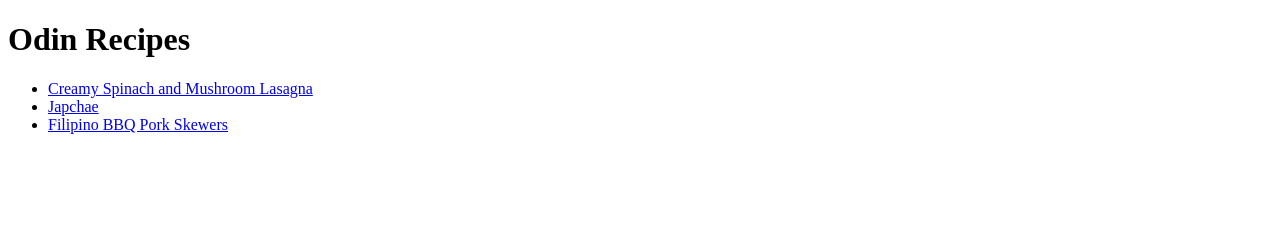
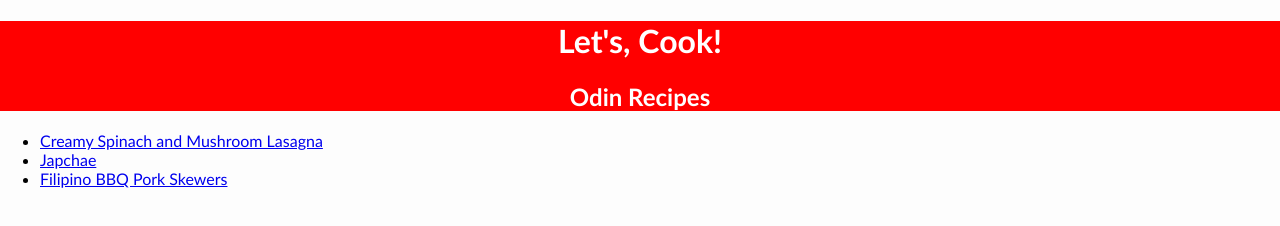
Before and after one commit to shielamarieee/odin-recipes, a plain HTML site: page index.html in a window 1280 px wide. Drawn offline with Linux system fonts and the light colour scheme.

Commit message:
create style.css and modify index.html

```diff
--- a/index.html
+++ b/index.html
@@ -3,9 +3,14 @@
   <head>
     <meta charset="utf-8">
     <title>Odin Recipes</title>
+    <link rel="stylesheet" href="style.css"
   </head>
   <body>
-    <h1>Odin Recipes</h1>
+    <div class="header">
+      <h1><span class="highlight">Let's,</span> Cook!</h1>
+      <h2>Odin Recipes</h2>
+    </div>
+
     <ul>
       <li><a href="./recipes/lasagna.html" target="_blank">Creamy Spinach and Mushroom Lasagna</a></li>
       <li><a href="./recipes/japchae.html" target="_blank">Japchae</a></li>
--- a/style.css
+++ b/style.css
@@ -0,0 +1,11 @@
+body{
+  background-color: rgb(253, 253, 253);
+  font-family:'Gill Sans', 'Gill Sans MT', Calibri, 'Trebuchet MS', sans-serif;
+  margin: 0;
+  padding: 0;
+}
+.header {
+    text-align: center;
+    background-color: red;
+    color: white;
+}
```
